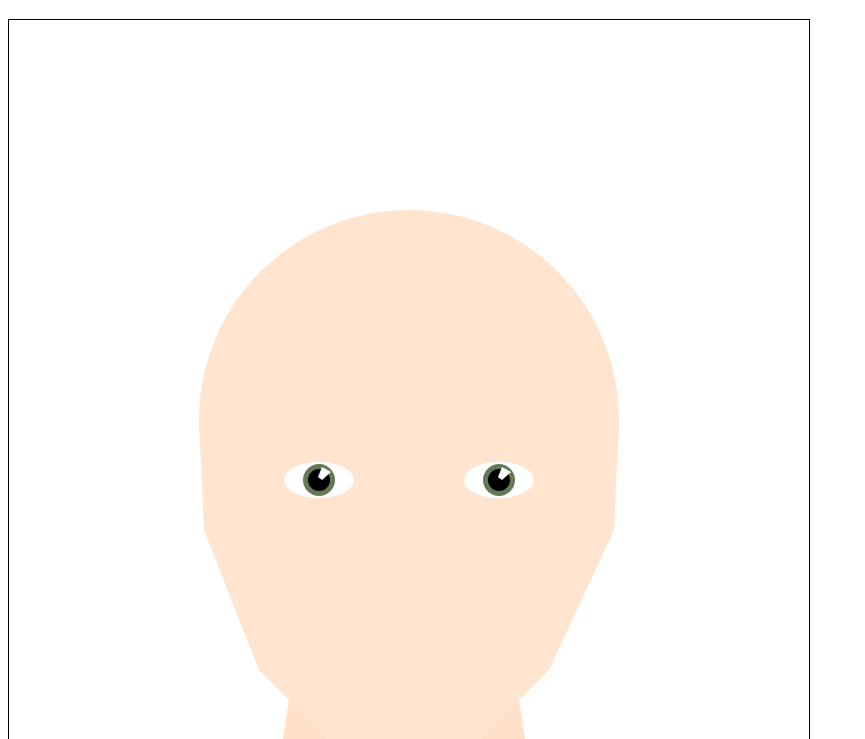
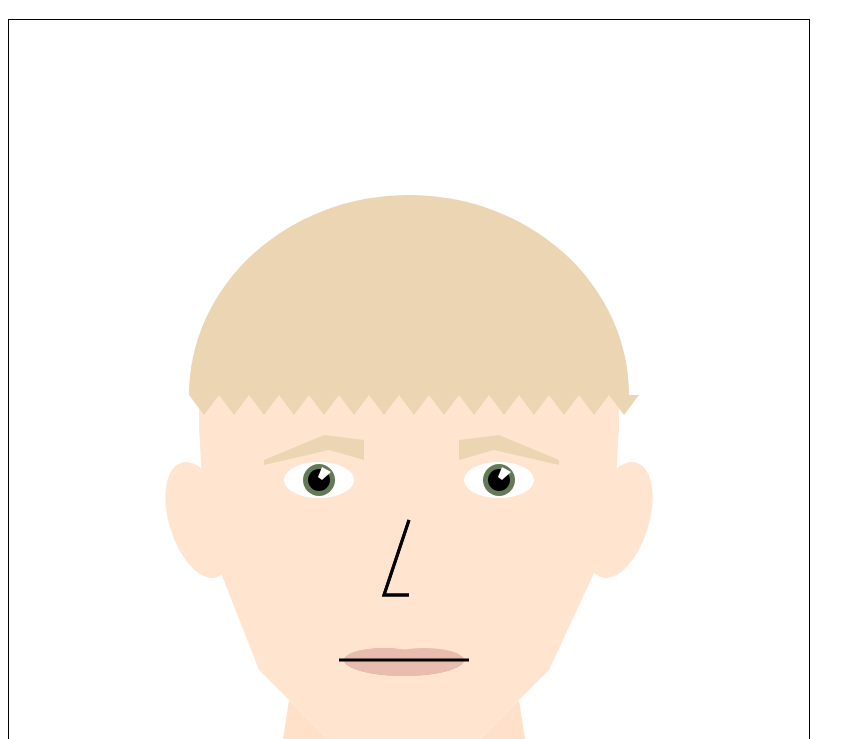
Before and after one commit to thereal1-jaquiz/thereal1-jaquiz.github.io, a plain HTML site: page projects/js portrait/portrait.html in a window 1280 px wide. Shown: the part 61-800 px from the top of the page, without its empty margins (0-865 px from the left). Drawn offline with Linux system fonts and the light colour scheme.

Commit message:
its late. i know the hair looks like an egg shell. one more edit and then im going to bed. its good enough... i guess.

```diff
--- a/projects/js portrait/portrait.html
+++ b/projects/js portrait/portrait.html
@@ -138,6 +138,94 @@
     ctx.fill();
     ctx.closePath();
 
+    //Nose, Mouth, and other stuff, wish i had more time to work on this :(
+        ctx.fillStyle = "#E8BCAE";
+    ctx.beginPath();
+    ctx.ellipse(395, 640, 60, 16, 0, 0, 1 * Math.PI);
+    ctx.fill();
+    ctx.ellipse(375, 640, 40, 12, 0, 1 * Math.PI, 0);
+    ctx.fill();
+    ctx.ellipse(415, 640, 40, 12, 0, 1 * Math.PI, 0);
+    ctx.fill();
+
+
+    ctx.strokeStyle = "#000000";
+    ctx.lineWidth = 3;
+    ctx.beginPath();
+    ctx.moveTo(400, 500);
+    ctx.lineTo(375, 575);
+    ctx.lineTo(400, 575);
+    ctx.stroke();
+    ctx.moveTo(330, 640);
+    ctx.lineTo(460, 640);
+    ctx.stroke();
+    ctx.closePath();
+
+    //eyebrows
+    ctx.fillStyle = "#EBD5B2";
+    ctx.beginPath();
+    ctx.moveTo(255, 440);
+    ctx.lineTo(255, 445);
+    ctx.lineTo(320, 430);
+    ctx.lineTo(355, 440);
+    ctx.lineTo(355, 420);
+    ctx.lineTo(315, 415);
+    ctx.fill();
+        ctx.beginPath();
+    ctx.moveTo(550, 440);
+    ctx.lineTo(550, 445);
+    ctx.lineTo(485, 430);
+    ctx.lineTo(450, 440);
+    ctx.lineTo(450, 420);
+    ctx.lineTo(490, 415);
+    ctx.fill();
+        ctx.closePath();
+
+        // Ears
+    ctx.fillStyle = "#FFE4CF";
+    ctx.beginPath();
+    ctx.ellipse(190, 500, 30, 60, Math.PI/-10.5, 0, 2 * Math.PI);
+    ctx.fill();
+    ctx.beginPath();
+    ctx.ellipse(610, 500, 30, 60, Math.PI/10.5, 0, 2 * Math.PI);
+    ctx.fill();
+
+    // Hair... or atleast an attempt at it lol
+    ctx.fillStyle = "#EBD5B2";
+    ctx.beginPath();
+    ctx.ellipse(400, 375, 220, 200, 0, Math.PI, 0);
+    ctx.moveTo(180, 375);
+    ctx.lineTo(195, 395);
+    ctx.lineTo(210, 375);
+    ctx.lineTo(225, 395);
+    ctx.lineTo(240, 375);
+    ctx.lineTo(255, 395);
+    ctx.lineTo(270, 375);
+    ctx.lineTo(285, 395);
+    ctx.lineTo(300, 375);
+    ctx.lineTo(315, 395);
+    ctx.lineTo(330, 375);
+    ctx.lineTo(345, 395);
+    ctx.lineTo(360, 375);
+    ctx.lineTo(375, 395);
+    ctx.lineTo(390, 375);
+    ctx.lineTo(405, 395);
+    ctx.lineTo(420, 375);
+    ctx.lineTo(435, 395);
+    ctx.lineTo(450, 375);
+    ctx.lineTo(465, 395);
+    ctx.lineTo(480, 375);
+    ctx.lineTo(495, 395);
+    ctx.lineTo(510, 375);
+    ctx.lineTo(525, 395);
+    ctx.lineTo(540, 375);
+    ctx.lineTo(555, 395);
+    ctx.lineTo(570, 375);
+    ctx.lineTo(585, 395);
+    ctx.lineTo(600, 375);
+    ctx.lineTo(615, 395);
+    ctx.lineTo(630, 375);
+    ctx.fill();
         </script>
 </body>
 </html>
```
